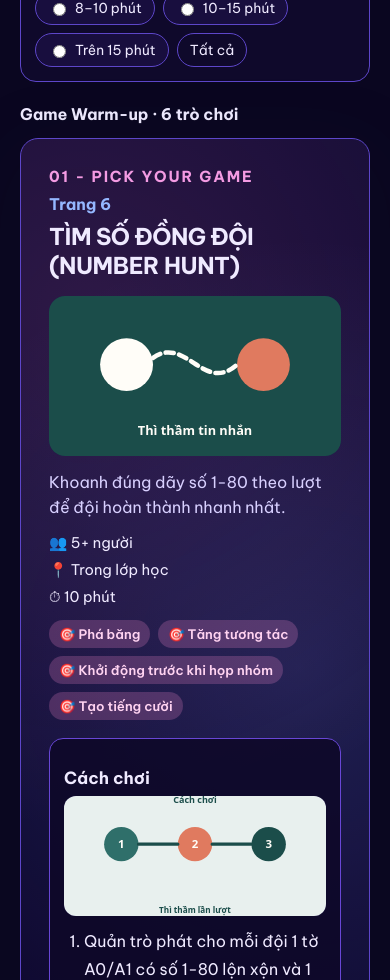
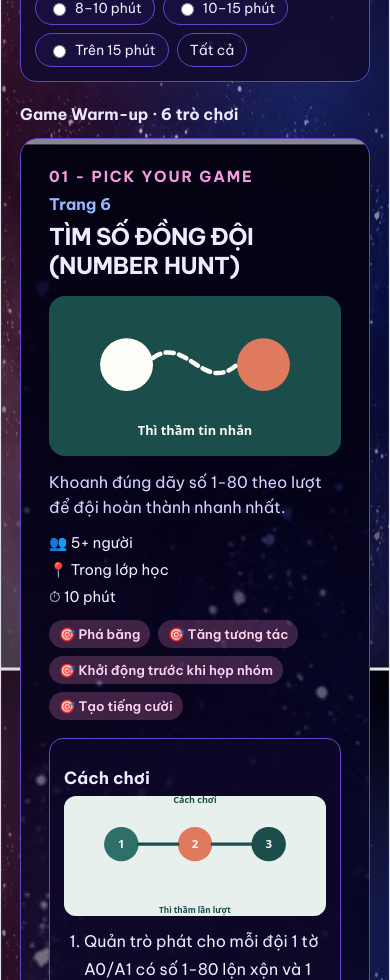
Before and after one commit to Thanh2004-coder/icebreaker-library-ebook, a React (Vite) app in the folder frontend/: page /page/6 in a window 390 px wide. Shown: the part 1020-2000 px from the top of the page. Built offline with nearby package versions, Linux system fonts and the light colour scheme.

Commit message:
Apply purple background to game pages
Co-authored-by: Cursor <cursoragent@cursor.com>

```diff
--- a/frontend/src/styles.css
+++ b/frontend/src/styles.css
@@ -22,7 +22,7 @@ body,
 #root {
   margin: 0;
   min-height: 100%;
-  background: var(--bg);
+  background: transparent;
   color: var(--ink);
 }
 
@@ -266,15 +266,18 @@ legend {
 .book-page {
   position: relative;
   background:
-    radial-gradient(circle at 20% 10%, rgba(255, 128, 214, 0.13), transparent 32%),
-    radial-gradient(circle at 80% 30%, rgba(120, 150, 255, 0.16), transparent 34%),
-    #0f0931;
+    linear-gradient(rgba(9, 4, 26, 0.44), rgba(9, 4, 26, 0.44)),
+    url("/images/purple-background.png") center / cover fixed no-repeat;
   border: 1px solid var(--line);
   min-height: 640px;
   max-height: 80vh;
   overflow: auto;
   padding: 28px 28px 48px;
   cursor: zoom-in;
+}
+
+.game-sheet {
+  background: transparent;
 }
 
 .book-page.left {
@@ -722,6 +725,9 @@ legend {
     border-radius: 18px;
     max-height: none;
     min-height: 520px;
+    background:
+      linear-gradient(rgba(9, 4, 26, 0.44), rgba(9, 4, 26, 0.44)),
+      url("/images/purple-background.png") center / cover no-repeat;
   }
 
   .ebook-focus .book-page,
```
